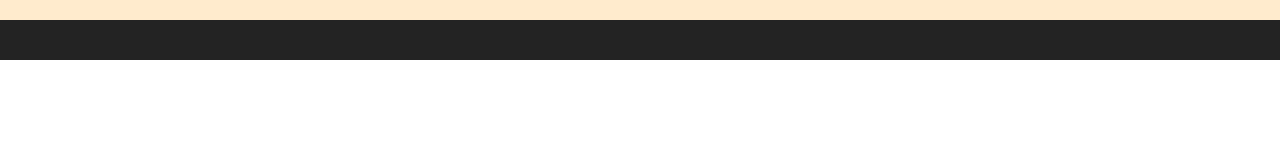
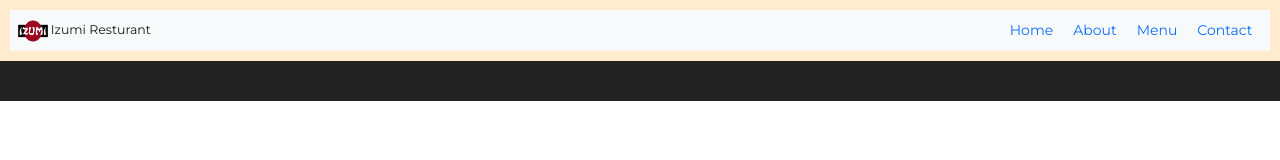
Before and after one commit to centralrepository-phb5/izumi, a plain HTML site: page index.html in a window 1280 px wide. Drawn offline with Linux system fonts and the light colour scheme.

Commit message:
arshad's header commit

```diff
--- a/index.html
+++ b/index.html
@@ -8,12 +8,33 @@
     <title>Izumi - Creative Resturant</title>
     <link rel="stylesheet" href="./assets/css/bootstrap.min.css">
     <link rel="stylesheet" href="./assets/css/style.css">
-
 </head>
 
 <body>
     <header class="header-area">
+        <nav class="navbar navbar-light bg-light">
+            <div class="container-fluid">
+              <a class="navbar-brand" href="#">
+                <img src="assets/images/logo.png" alt="" width="30" height="24" class="d-inline-block align-text-center">
+                Izumi Resturant
+              </a>
+              <ul class="nav">
+                <li class="nav-item">
+                  <a class="nav-link" aria-current="page" href="#">Home</a>
+                </li>
+                <li class="nav-item">
+                  <a class="nav-link" href="#">About</a>
+                </li>
+                <li class="nav-item">
+                  <a class="nav-link" href="#">Menu</a>
+                </li>
+                <li class="nav-item">
+                    <a class="nav-link" href="#">Contact</a>
+                  </li>
+              </ul>
 
+            </div>
+          </nav>
     </header>
 
     <main>
@@ -29,7 +50,6 @@
 
         </div>
     </footer>
-
 </body>
 
 </html>
```
Also changed, not shown: assets/images/logo.png (added).
